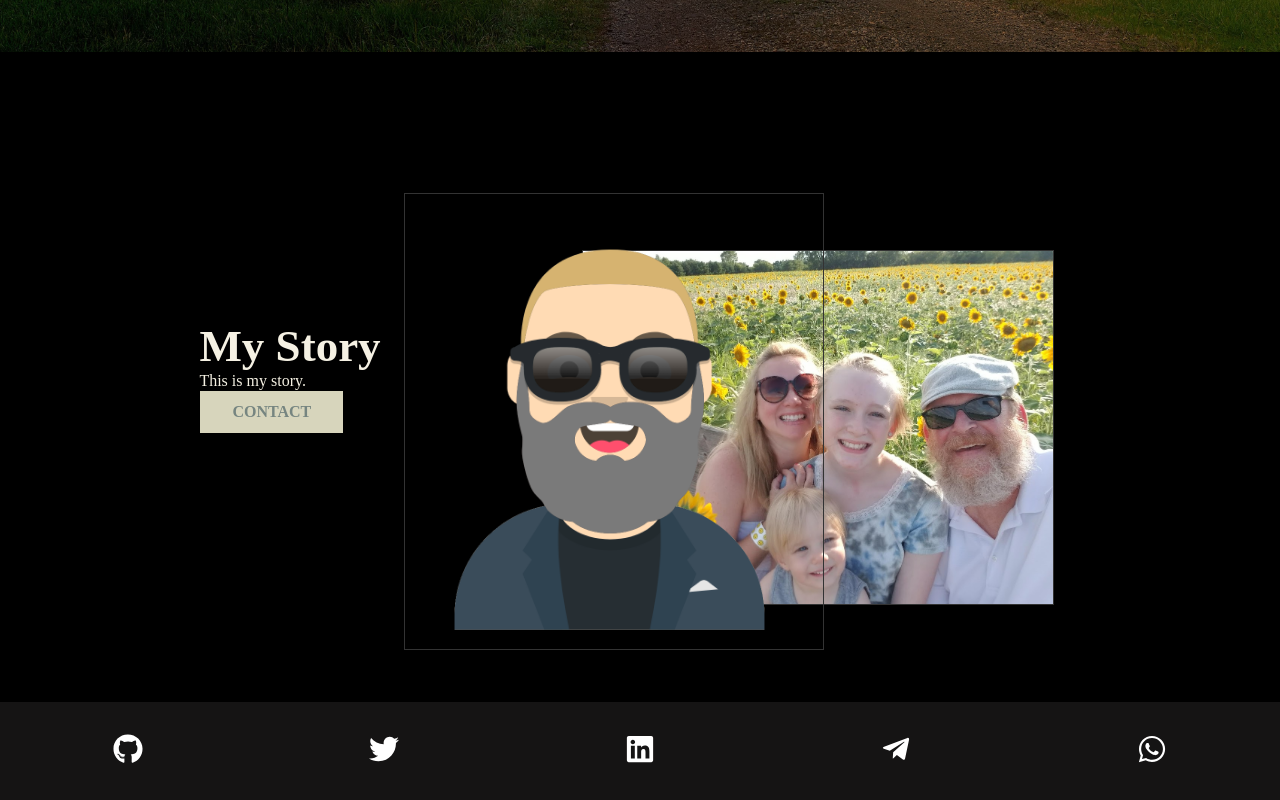
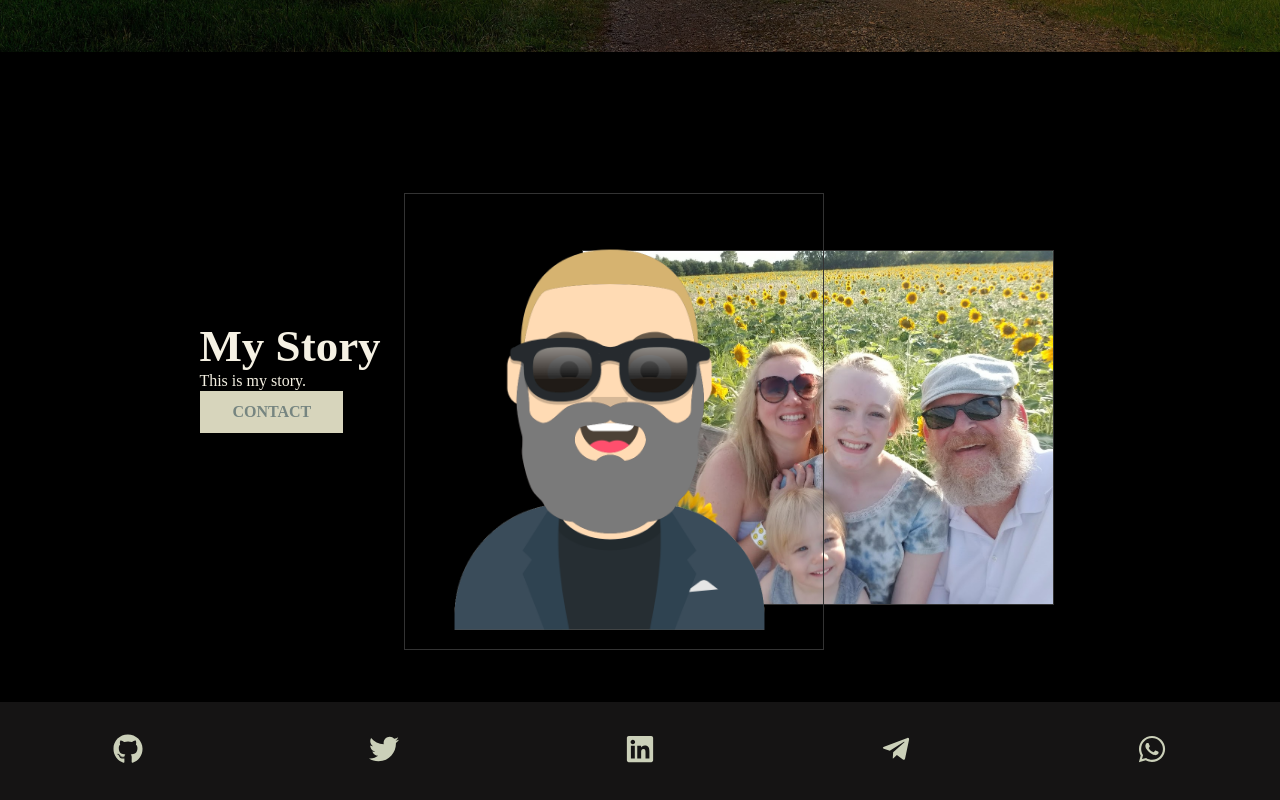
Before and after one commit to smckelli/my-portfolio, a React (Create React App) app: page /about in a window 1280 px wide. Shown: the part 748-1548 px from the top of the page. Built offline with nearby package versions, Linux system fonts and the light colour scheme; a web font is replaced by a local one.

Commit message:
placing arrow on pages--taking a break now

```diff
--- a/src/components/Footer.js
+++ b/src/components/Footer.js
@@ -12,27 +12,27 @@ const Footer = () => {
             <a href="https://github.com/smckelli" target="_blank">
             <FaGithub
                 size={30}
-                style={{ color: "#fff", margineRight: "2rem" }} />
+                style={{ color: "#CBD0B9", margineRight: "2rem" }} />
             </a>
             <a href="https://twitter.com" target="_blank">
             <FaTwitter
                 size={30}
-                style={{ color: "#fff", margineRight: "2rem" }} />
+                style={{ color: "#CBD0B9", margineRight: "2rem" }} />
             </a>
             <a href="https://linkedin.com/in/scott-mckellips" target="_blank">
             <FaLinkedin
                 size={30}
-                style={{ color: "#fff", margineRight: "2rem" }} />
+                style={{ color: "#CBD0B9", margineRight: "2rem" }} />
             </a>
             <a href="https://telegram.org" target="_blank">
             <FaTelegramPlane
                 size={30}
-                style={{ color: "#fff", margineRight: "2rem" }} />
+                style={{ color: "#CBD0B9", margineRight: "2rem" }} />
             </a>
             <a href="https://whatsapp.com" target="_blank">
             <FaWhatsapp
                 size={30}
-                style={{ color: "#fff", margineRight: "2rem" }} />
+                style={{ color: "#CBD0B9", margineRight: "2rem" }} />
             </a>
         </div>
     </div>
--- a/src/components/Hero.js
+++ b/src/components/Hero.js
@@ -4,6 +4,8 @@ import React from 'react';
 
 import HeroImg from "../assets/serenity.jpg";
 import { Link } from "react-router-dom";
+import { FaGithub, FaTwitter, FaLinkedin, FaTelegramPlane,
+  FaWhatsapp } from "react-icons/fa"
 
 const Hero = () => {
   return (
@@ -21,6 +23,11 @@ const Hero = () => {
                 <Link to="/contact"
                 className="btn btn-light">Contact</Link>
             </div>
+            <a href="https://github.com/smckelli" target="_blank">
+            <FaGithub
+                size={30}
+                style={{ color: "#CBD0B9", margineRight: "2rem" }} />
+            </a>
         </div>
     </div>
   )
--- a/src/components/Work.js
+++ b/src/components/Work.js
@@ -8,7 +8,7 @@ import React from 'react';
 const Work = () => {
   return (
     <div className="work-container">
-        {/* <h1 classname="project-heading">Projects</h1> */}
+        <h1 classname="pro-heading">Projects</h1>
         <div className="project-container">
             {WorkCardData.map((val, ind) => {
                 return(
--- a/src/components/WorkCardStyles.css
+++ b/src/components/WorkCardStyles.css
@@ -1,15 +1,16 @@
 
 .work-container {
+    text-align: center;
     width: 100%;
     display: flex;
     flex-direction: column;
     flex: 2 auto;
 }
 
-/* .project-heading{
+.pro-heading{
     text-align: center;
     padding: 4rem 0 2rem 0;
-} */
+}
 
 .project-container{
     --gap: 1rem;
@@ -28,11 +29,11 @@
 .project-card{
     background: #1a1919;
     padding: 1.2rem 1 rem;
+    border: 1px solid #f5f1e3;
 }
 
 .project-card img{
     width: 100%;
-
 }
 
 .project-title{
@@ -50,11 +51,14 @@
 .pro-btns{
     display: flex;
     justify-content: space-between;
-    padding: 0.5rem 0;
+    padding-top: 2rem;
+    padding-left: 1.5rem;
+    padding-right: 1.5rem;
 }
 
 .pro-btns .btn{
-    padding: 0.5rem 1rem
+    padding: 0.5rem 1.5rem;
+    position: relative;
 }
 
 @media screen and (max-width: 740px) {
```
